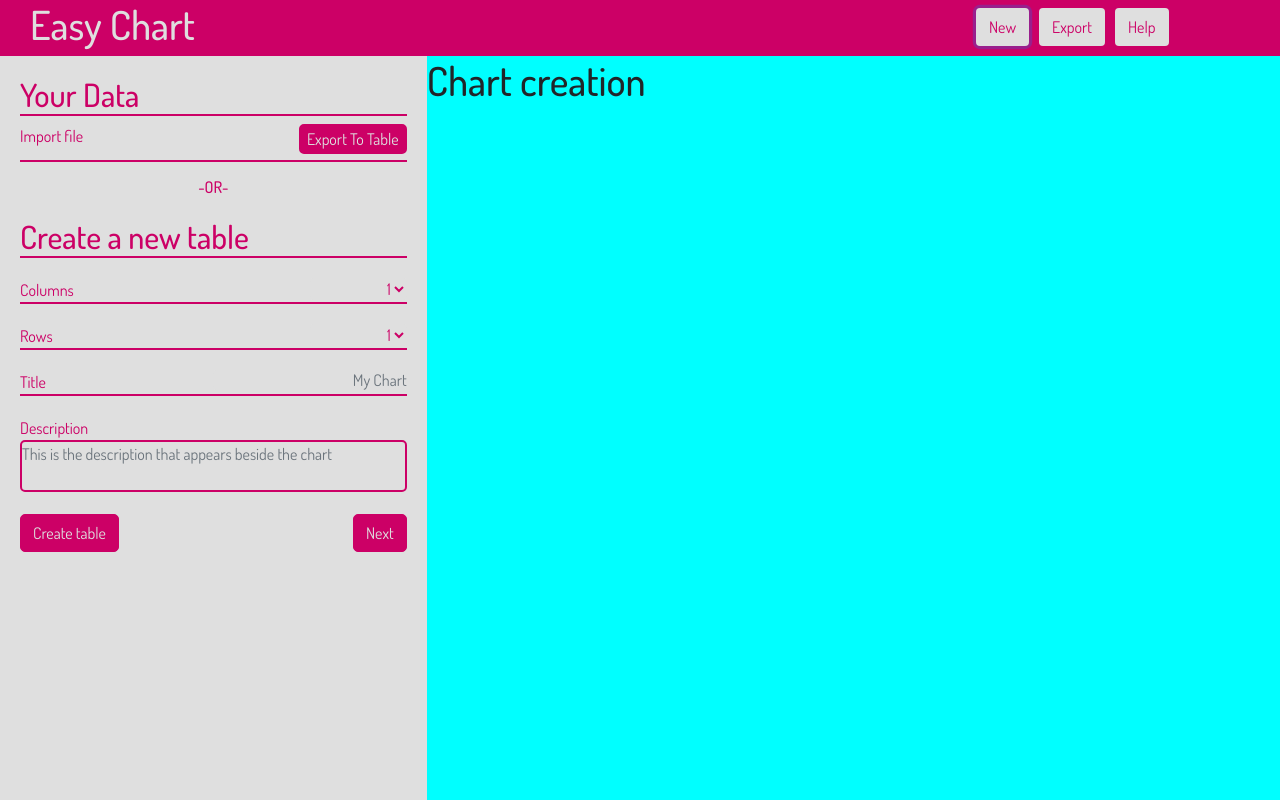
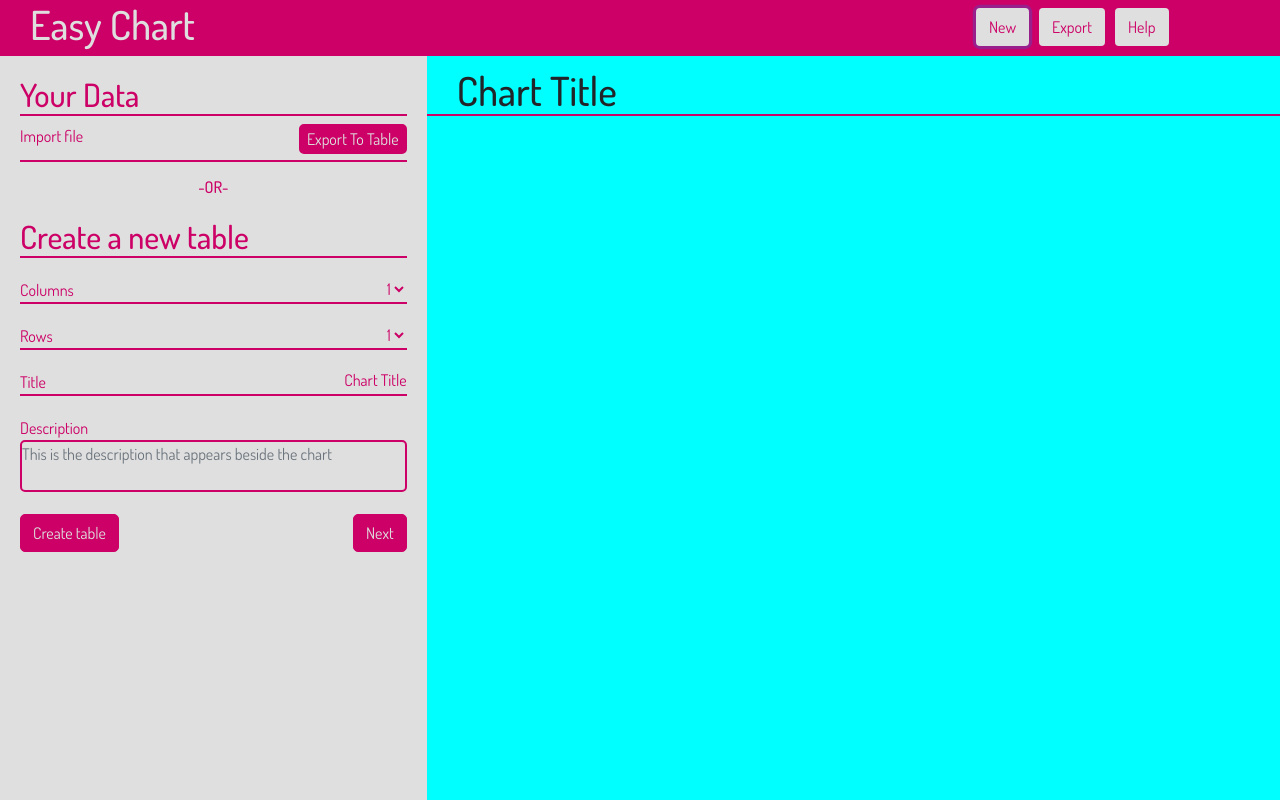
Before and after one commit to TomasErudito/easy-chart, a plain HTML site: page index.html in a window 1280 px wide. Both pictures are taken after a click on the button "New". Drawn offline with nearby package versions, Linux system fonts and the light colour scheme.

Commit message:
Chart title update as text is written for both types of table creation

```diff
--- a/assets/css/styles.css
+++ b/assets/css/styles.css
@@ -297,6 +297,14 @@ img {
 
 /*data table ------------------*/
 
+#chart_title{
+    padding: 10px 30px 0px;
+    border-bottom: 2px solid #cc0066;
+    margin-bottom: 10px;
+}
+
+
+
 #data_chart{
 width: 90%;
 }
--- a/assets/js/myJavascript.js
+++ b/assets/js/myJavascript.js
@@ -1,3 +1,14 @@
+/**
+ * Here are variables that need to be used for the creation of the chart
+ *
+ *They will be stored here, so we don't need to request them so many times, and only when changes are made
+ *
+ */
+let chartTitle;
+
+
+
+
 $(document).ready(setupPage());
 
 
@@ -40,6 +51,9 @@ function startNew() {
     $("#viewfile").click(function () {
         ExportToTable();
     });
+    $("#chartTitle").on("input", function() {
+        titleCreation();
+     });
     $("#create_table").click(function () {
         createTable(nRows.value, nColumns.value);
     });
@@ -111,6 +125,18 @@ function createTable(myRows, myColumns) {
 }
 
 
+/**
+ * Take the title from the menu and save it in a variable and display it during the creation process
+ *
+ *change menu's display to visible
+ *hide the instructions
+ *display the data / chart preview
+ *
+ */
+ function titleCreation() {
+    chartTitle = $("#chartTitle").val();
+    $("#chart_title").html(chartTitle);
+}
 
 
 /**
--- a/index.html
+++ b/index.html
@@ -95,7 +95,7 @@
 
           <div class="form-group col-md-12 reset underline espace">
             <label for="chartTitle" class="data_menu_item reset w-50">Title</label>
-            <input type="text" class="form-control reset data_menu_value w-50" id="chartTitle" placeholder="My Chart">
+            <input type="text" class="form-control reset data_menu_value w-50" id="chartTitle" value="Chart Title">
           </div>
 
 
@@ -128,7 +128,7 @@
 
       <!-- This div contains the data for the chart or the chart itself depending the step of the creation's process -->
       <div id="main_display" class="main_container reset col-8 inline vh-100 center hidden">
-        <h1 class="reset center">Chart creation</h1>
+        <h1 id="chart_title" class="reset center">Chart Title</h1>
         <div id="data_chart" class="reset center loaded h-75">
             <div id="myTable"></div>
         </div>
```
